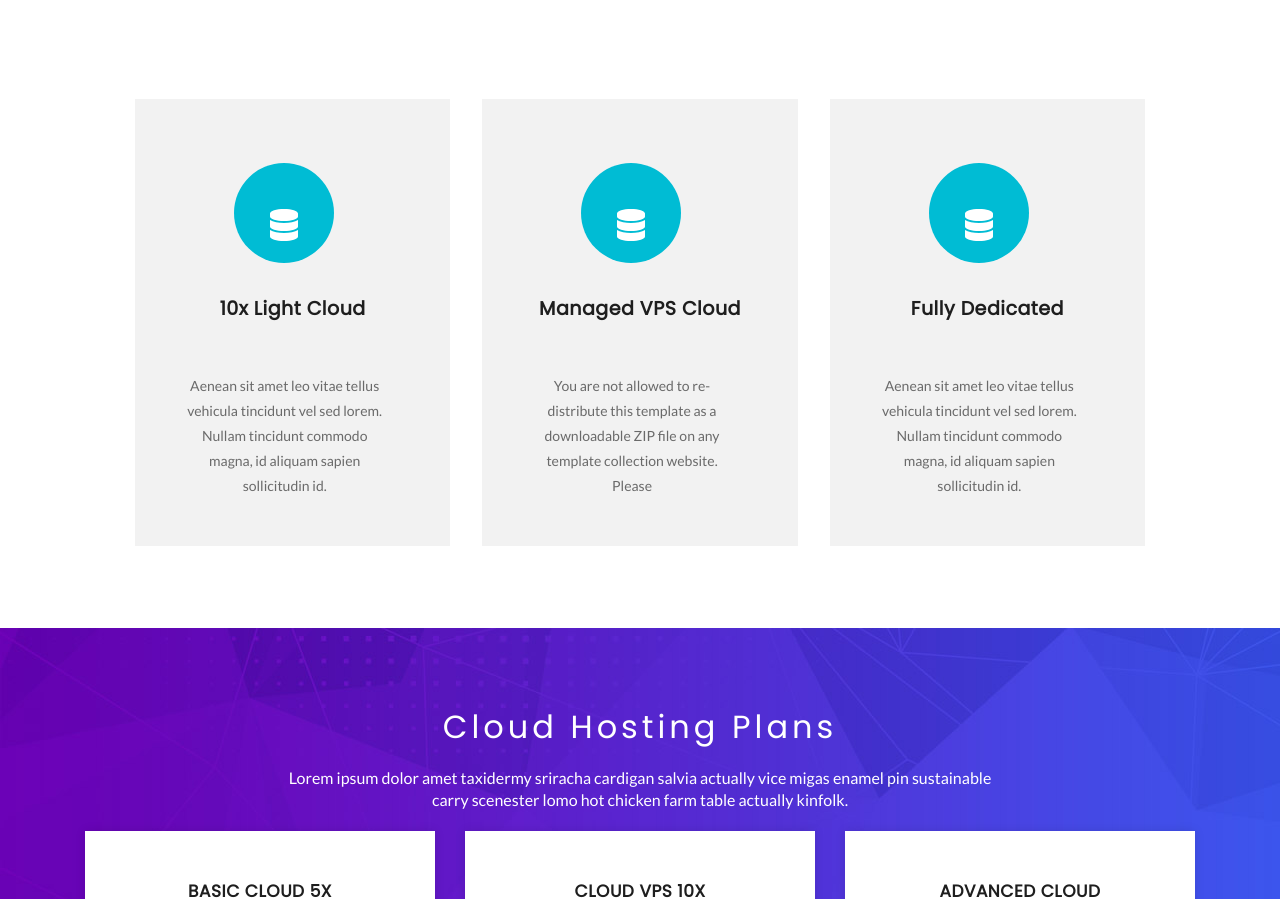
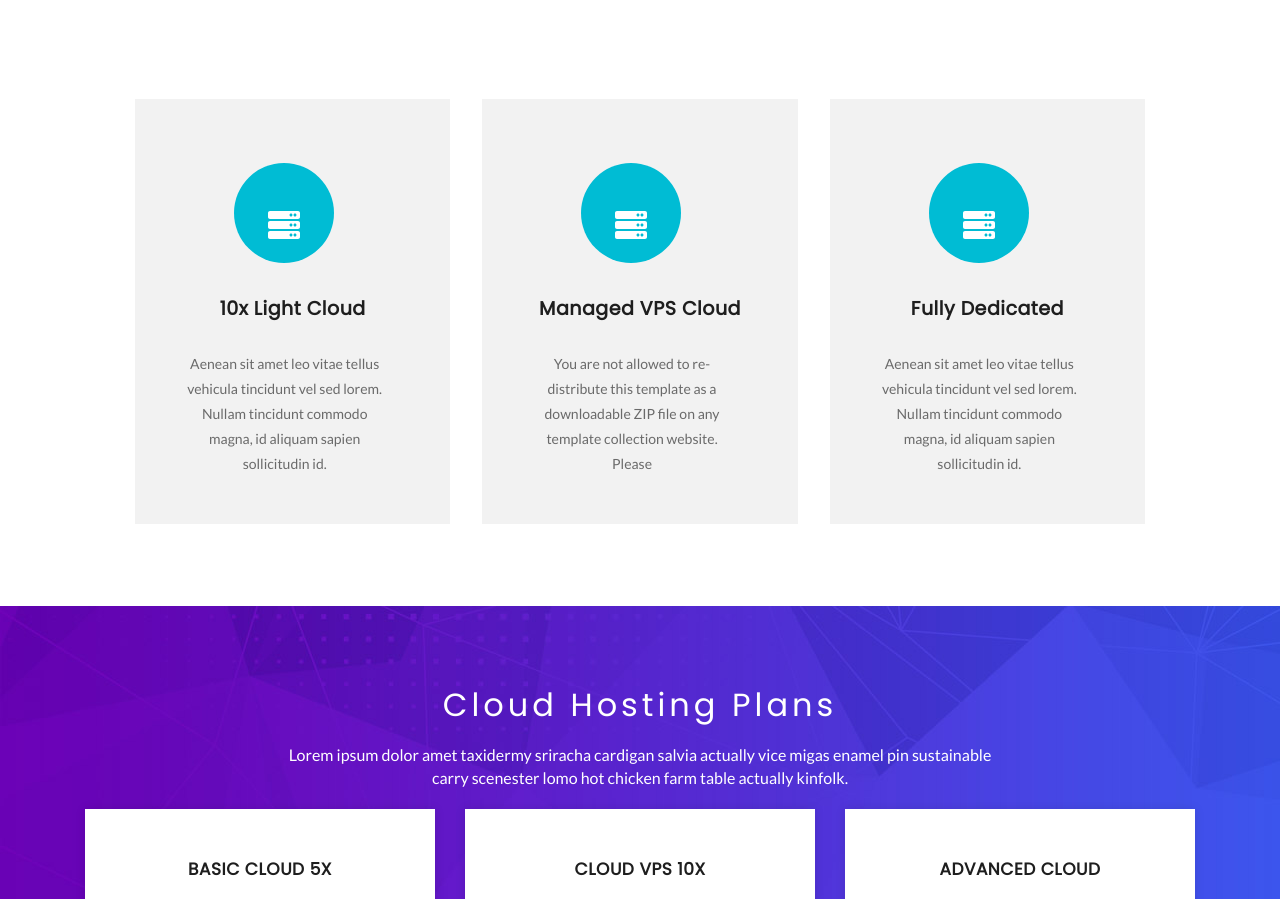
Before and after one commit to ShyhreteBuzaku1/host, a Gatsby site: page / in a window 1280 px wide. Shown: the part 1333-2232 px from the top of the page. Built offline with nearby package versions, Linux system fonts and the light colour scheme; Gatsby itself is replaced by a stand-in of ours.

Commit message:
Json updated

```diff
--- a/src/components/Cards.js
+++ b/src/components/Cards.js
@@ -1,6 +1,8 @@
 import React from 'react';
 import styles from './cards.module.css';
-import cards from '../constants/cards';
+// import cards from '../constants/cards';
+import JSONData from '../constants/cards.json';
+import { FaServer } from 'react-icons/fa';
 
 const Cards = () => {
   return (
@@ -17,9 +19,10 @@ const Cards = () => {
         </div>
         <section className={styles.services}>
           <div className={styles.center}>
-            {cards.map((item, index) => {
+            {JSONData.content.map((item, index) => {
               return (
-                <article key={index} className={styles.service}>
+                <>
+                  <article className={styles.service}>
                     <span
                       style={{
                         color: '#fff',
@@ -33,12 +36,13 @@ const Cards = () => {
                         fontSize: '32px',
                       }}
                     >
-                    {item.icon}
+                      <FaServer />
                     </span>
-                  <h4>{item.title}</h4>
-                  <img>{item.image}</img>
-                  <p>{item.text}</p>
+                    <h4 key={`content_item_${index}`}>{item.title}</h4>
+
+                    <p key={`content_item_${index}`}>{item.text}</p>
                   </article>
+                </>
               );
             })}
           </div>
--- a/src/constants/cards.js
+++ /dev/null
@@ -1,23 +0,0 @@
-import React from 'react';
-import { FaCloudSun, FaSpa, FaDatabase } from 'react-icons/fa';
-
-export default [
-  {
-    icon: <FaDatabase />,
-    title: '10x Light Cloud',
-    text:
-      'Aenean sit amet leo vitae tellus vehicula tincidunt vel sed lorem. Nullam tincidunt commodo magna, id aliquam sapien sollicitudin id.',
-  },
-  {
-    icon: <FaDatabase />,
-    title: 'Managed VPS Cloud',
-    text:
-      'You are not allowed to re-distribute this template as a downloadable ZIP file on any template collection website. Please ',
-  },
-  {
-    icon: <FaDatabase />,
-    title: 'Fully Dedicated',
-    text:
-      'Aenean sit amet leo vitae tellus vehicula tincidunt vel sed lorem. Nullam tincidunt commodo magna, id aliquam sapien sollicitudin id.',
-  },
-];
--- /dev/null
+++ b/src/constants/cards.json
@@ -0,0 +1,16 @@
+{
+  "content": [
+    {
+      "title": "10x Light Cloud",
+      "text": "Aenean sit amet leo vitae tellus vehicula tincidunt vel sed lorem. Nullam tincidunt commodo magna, id aliquam sapien sollicitudin id."
+    },
+    {
+      "title": "Managed VPS Cloud",
+      "text": " You are not allowed to re-distribute this template as a downloadable ZIP file on any template collection website. Please"
+    },
+    {
+      "title": "Fully Dedicated",
+      "text": "Aenean sit amet leo vitae tellus vehicula tincidunt vel sed lorem. Nullam tincidunt commodo magna, id aliquam sapien sollicitudin id."
+    }
+  ]
+}
```
Lines whose indentation alone changed are shown as unchanged.
